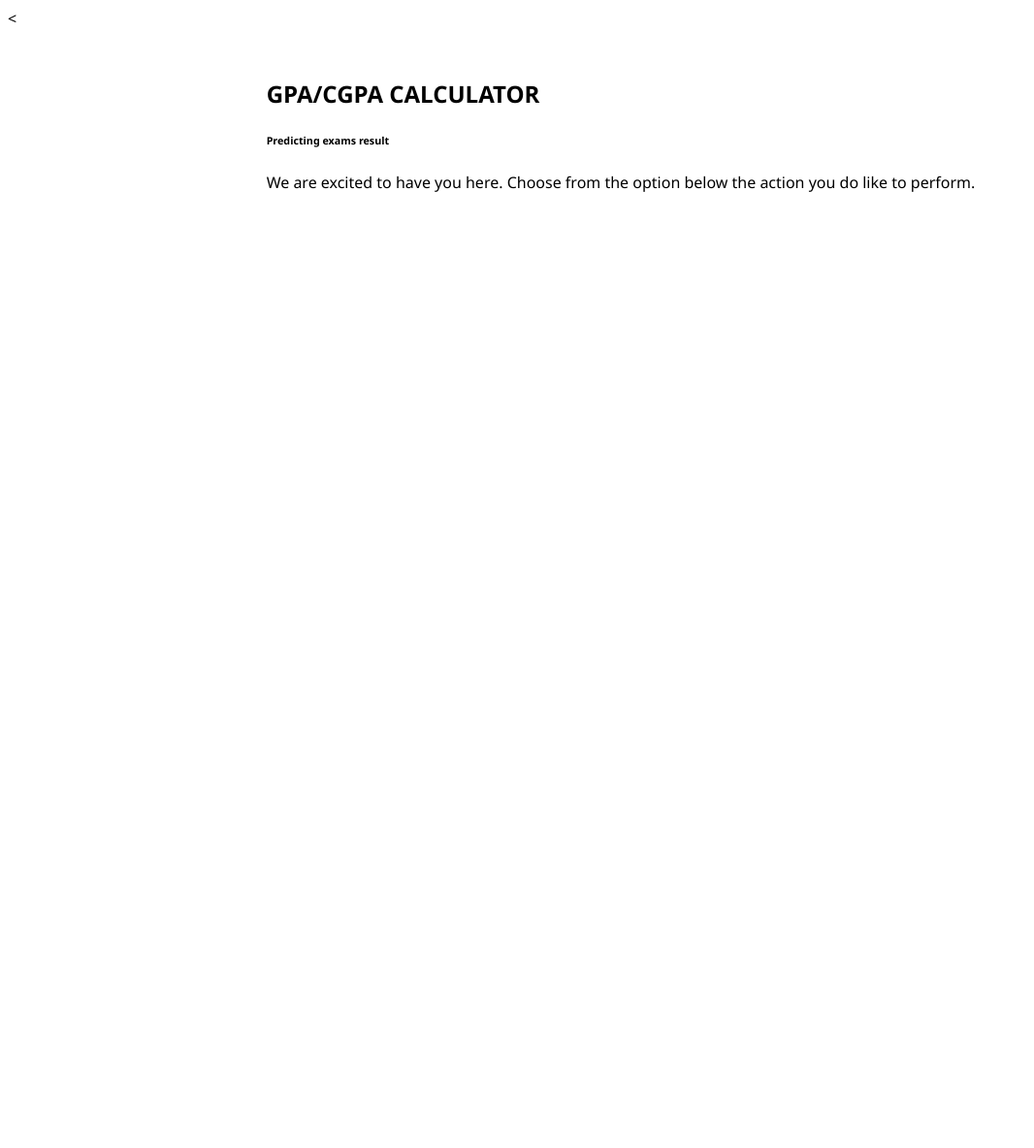
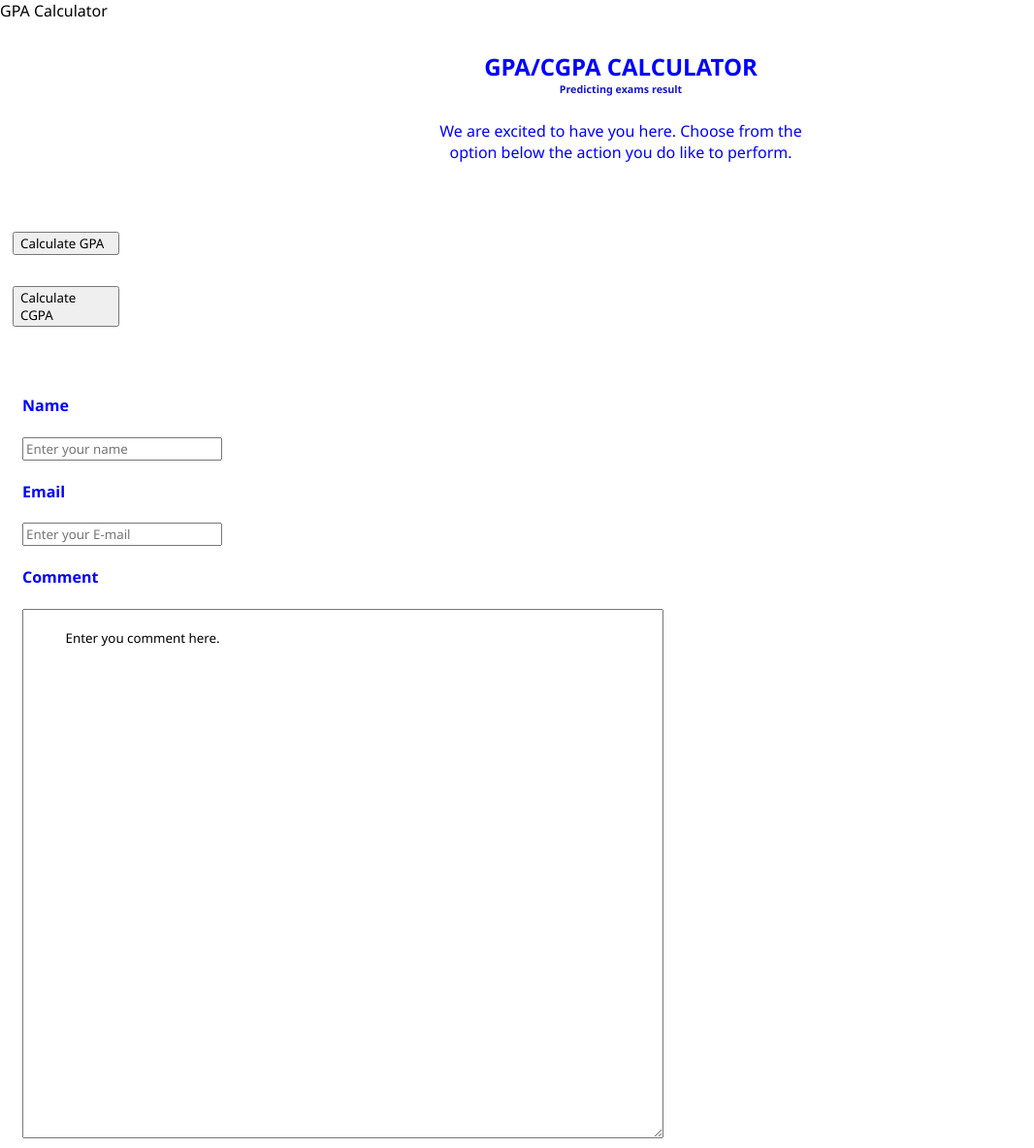
Before and after one commit to omoluabidotcom/GPA-Calculator, a PHP site: page / in a window 1280 px wide. Shown: the whole page at 97% size, without its empty margins (0-1066 px from the left). Before the commit the page ends 198 px from the top, so only its background shows below. Run offline with PHP 8.4, Linux system fonts and the light colour scheme.

Commit message:
Several styles and html document have been added and the index page is complete at the momment only remain few adjustment

```diff
--- a/Stylesheets/header.css
+++ b/Stylesheets/header.css
@@ -1,14 +1,28 @@
-* {
-   font-family: 'Segoe UI', Tahoma, Geneva, Verdana, sans-serif;
-}
-
 .body {
     display: block;
     text-align: center;
 }
 
 .header {
-    margin: 50px auto 50px auto;
+    margin: 30px auto 10px auto;
     padding: auto;
     width: fit-content;
+    height: 150px;
+    color: rgb(0, 0, 255);
 }
+
+.gp_head {
+    margin-bottom: 0px;
+    text-align: center;
+}
+
+.gp_subhead {
+    margin-top: 0px;
+    text-align: center;
+    color: rgba(0, 0, 189, 0.911);
+}
+
+.pa_head {
+    text-align: center;
+    width: 400px;
+}
--- /dev/null
+++ b/Stylesheets/indexbody.css
@@ -0,0 +1,15 @@
+body {
+    display: block;
+}
+
+.gpa_calculate {
+    text-align: left;
+    margin: 5px;
+    width: 110px;
+}
+
+.cgpa_calculate {
+    text-align: left;
+    margin: 5px;
+    width: 110px;
+}
--- /dev/null
+++ b/Stylesheets/indexfooter.css
@@ -0,0 +1,25 @@
+* {
+    display: block;
+}
+
+.comment_form {
+    text-align: left;
+    margin: 5px;
+}
+
+.name_input {
+    margin: 10px;
+}
+
+.email_input {
+    margin: 10px;
+}
+
+.comment_input {
+    margin: 10px;
+}
+
+.form_names {
+    margin-left: 10px;
+    color: blue;
+}
--- /dev/null
+++ b/Stylesheets/indexstyle.css
@@ -0,0 +1,7 @@
+@import url("header.css");
+@import url("indexbody.css");
+@import url("indexfooter.css");
+
+* {
+    font-family: 'Segoe UI', Tahoma, Geneva, Verdana, sans-serif;
+}
--- a/Views/header.html
+++ b/Views/header.html
@@ -6,6 +6,7 @@
  </head>
 
  <body>
+
     <header class="header" id="header" >
      <h2 class="gp_head" id="gp_head" > GPA/CGPA CALCULATOR </h2>
      <h6 class="gp_subhead" id="gp_subhead" > Predicting exams result </h6>
@@ -14,6 +15,7 @@
       like to perform. </p>
 
     </header>
+
  </body>
 
 </html>
--- /dev/null
+++ b/Views/indexbody.html
@@ -0,0 +1,21 @@
+<!DOCTYPE html>
+<html>
+ <head>
+
+   <link href=".css" type="text/css" rel="stylesheet" />
+
+   <script src=".js" >
+
+   </script>
+
+ </head>
+
+ <body>
+
+    <button type="submit" class="gpa_calculate" id="gpa_calculate" > Calculate GPA </button> <br />
+
+    <button type="submit" class="cgpa_calculate" id="cgpa_calculate" > Calculate CGPA </button>
+
+ </body>
+
+</html>
--- /dev/null
+++ b/Views/indexfooter.html
@@ -0,0 +1,32 @@
+<!DOCTYPE html>
+<html>
+ <head>
+
+   <link href=".css" type="text/css" rel="stylesheet" />
+
+   <script src=".js" >
+
+   </script>
+
+ </head>
+
+ <body>
+    <br />
+    <form method="" action="" class="comment_form" id="comment_form" >
+
+        <h4 class="form_names" > Name </h4>
+        <input type="text" class="name_input" id="name_input" name="comment_name" placeholder="Enter your name" />
+
+        <h4 class="form_names" > Email </h4>
+        <input type="text" class="email_input" id="email_input" name="comment_email" placeholder="Enter your E-mail" />
+
+        <h4 class="form_names" > Comment </h4>
+        <textarea class="comment_input" id="comment_input" name="comment" cols="80" rows="30" >
+            Enter you comment here.
+        </textarea>
+
+    </form>
+
+ </body>
+
+</html>
--- a/index.php
+++ b/index.php
@@ -16,7 +16,7 @@
      GPA Calculator
    </title>
 
-   <link href=".css" type="text/css" rel="stylesheet" />
+   <link href="Stylesheets/indexstyle.css" type="text/css" rel="stylesheet" />
 
    <script src=".js" >
 
@@ -25,10 +25,20 @@
  </head>
 
  <body>
-   <
+
     <?php
       include 'Views/header.html';
     ?>
 
+    <?php
+      echo "<br />";
+      include 'Views/indexbody.html';
+    ?>
+
+<?php
+      echo "<br />";
+      include 'Views/indexfooter.html';
+    ?>
+
  </body>
 </html>
```
